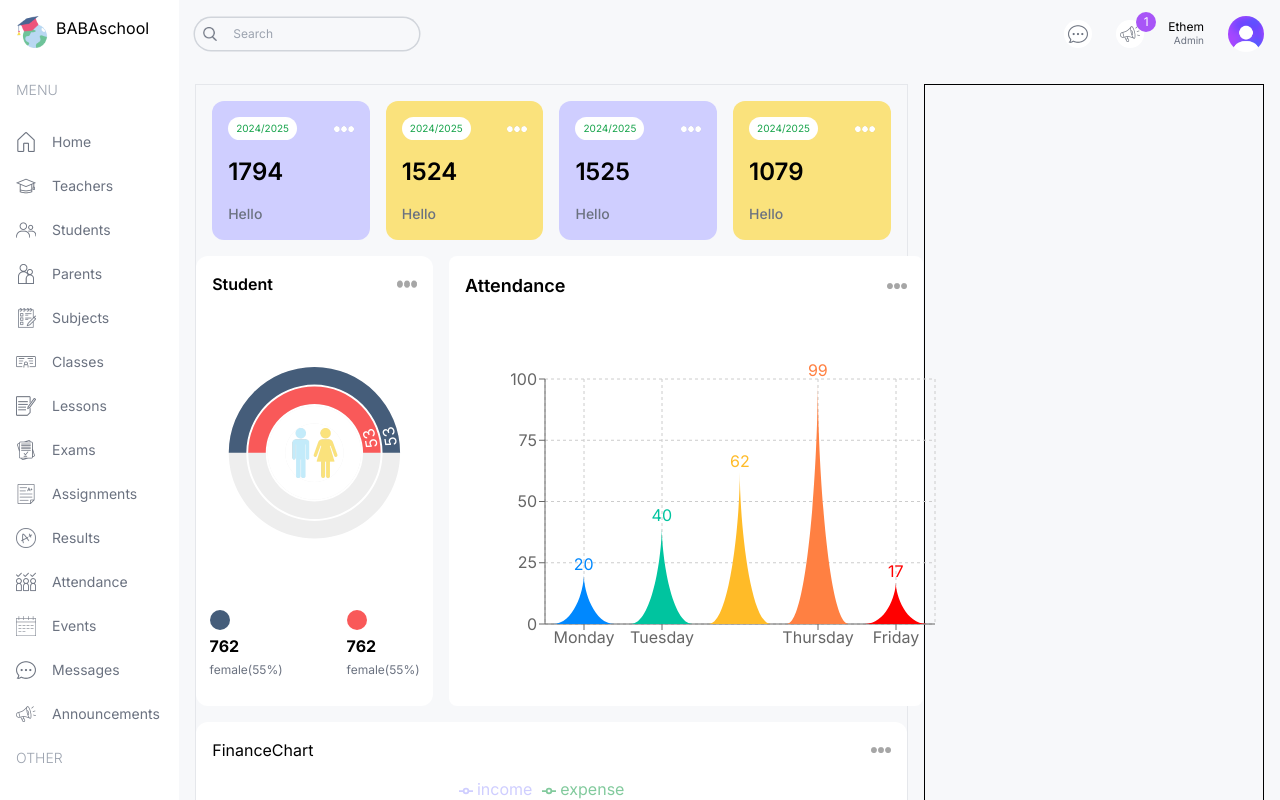
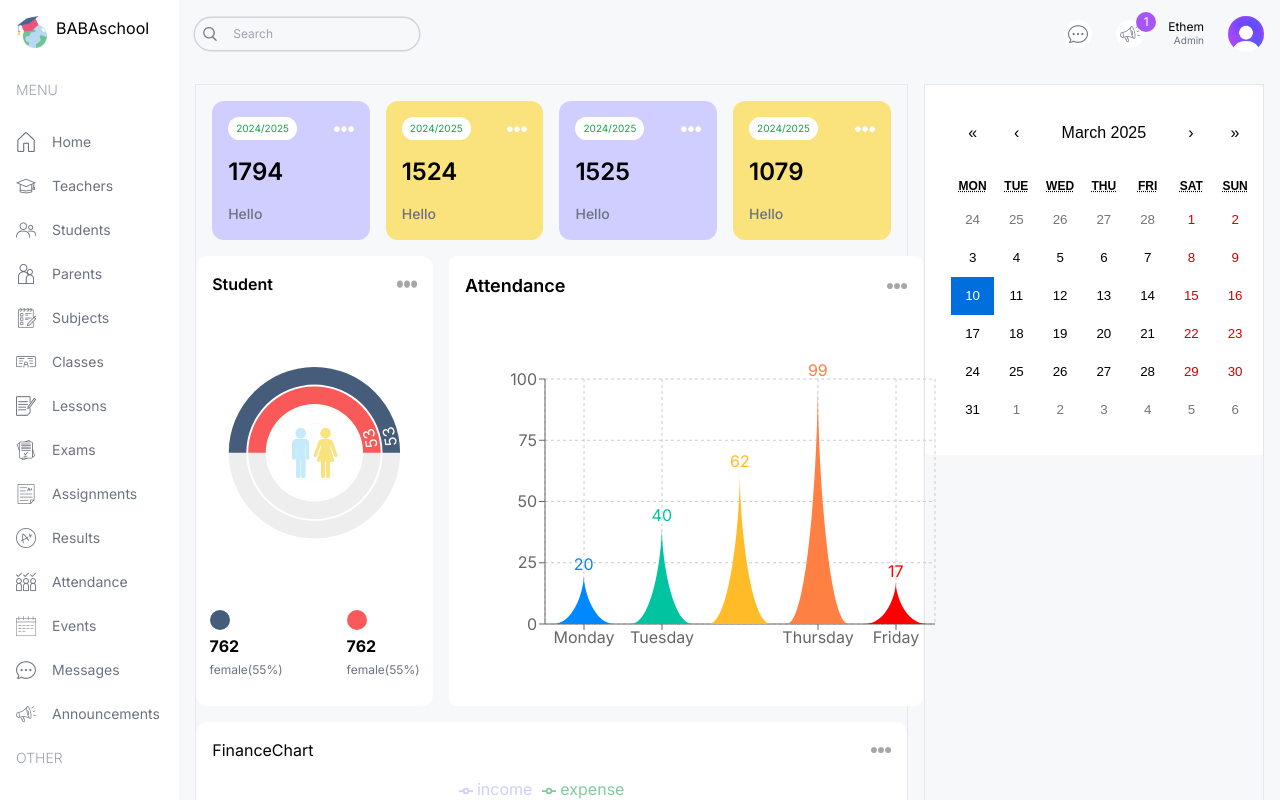
Before and after one commit to BabaVo55/Education---Web, a Next.js app: page /admin in a window 1280 px wide. Shown: the top 800 px of the page. Built offline with nearby package versions, Linux system fonts and the light colour scheme.

Commit message:
calender library installed

```diff
--- a/package.json
+++ b/package.json
@@ -11,6 +11,7 @@
   "dependencies": {
     "next": "15.1.7",
     "react": "^19.0.0",
+    "react-calendar": "^5.1.0",
     "react-dom": "^19.0.0",
     "recharts": "^2.15.1"
   },
--- a/src/app/(dashboard)/admin/page.tsx
+++ b/src/app/(dashboard)/admin/page.tsx
@@ -1,5 +1,6 @@
 import AttendanceChart from '@/components/AttendanceChart'
 import CountChart from '@/components/CountChart'
+import EventCalender from '@/components/EventCalender'
 import FinanceChart from '@/components/FinanceChart'
 import UserCards from '@/components/UserCards'
 import React from 'react'
@@ -38,8 +39,8 @@
         </div>
       </div>
       {/* Right */}
-      <div className="w-full lg:w-1/3 border border-black">
-
+      <div className="w-full lg:w-1/3 flex  flex-col gap-8 border  ">
+        <EventCalender />
       </div>
     </div>
   )
--- a/src/app/globals.css
+++ b/src/app/globals.css
@@ -1,3 +1,17 @@
 @tailwind base;
 @tailwind components;
 @tailwind utilities;
+
+
+.react-calendar{
+    width: 100% !important;
+    border: none !important;
+    border-radius: 50%;
+    font-family:  "inter";
+    margin: 10px;
+}
+
+
+.react-calendar__tile--active{
+    /* background-color: "#C3EBFA" !important; */
+}
--- /dev/null
+++ b/src/components/EventCalender.tsx
@@ -0,0 +1,23 @@
+"use client";
+import { useState } from 'react';
+import Calendar from 'react-calendar';
+import 'react-calendar/dist/Calendar.css';
+
+
+type ValuePiece = Date | null;
+type Value = ValuePiece | [ValuePiece, ValuePiece];
+
+export default function EventCalender(){
+    const [value, onChange] = useState<Value>(new Date());
+
+
+    return (
+
+
+
+
+    <div className='bg-white p-4 rounded'>
+      <Calendar onChange={onChange} value={value} />
+    </div>
+    )
+}
```
Also changed, not shown: 1 other file (tests, documents, lock files or other folders).
